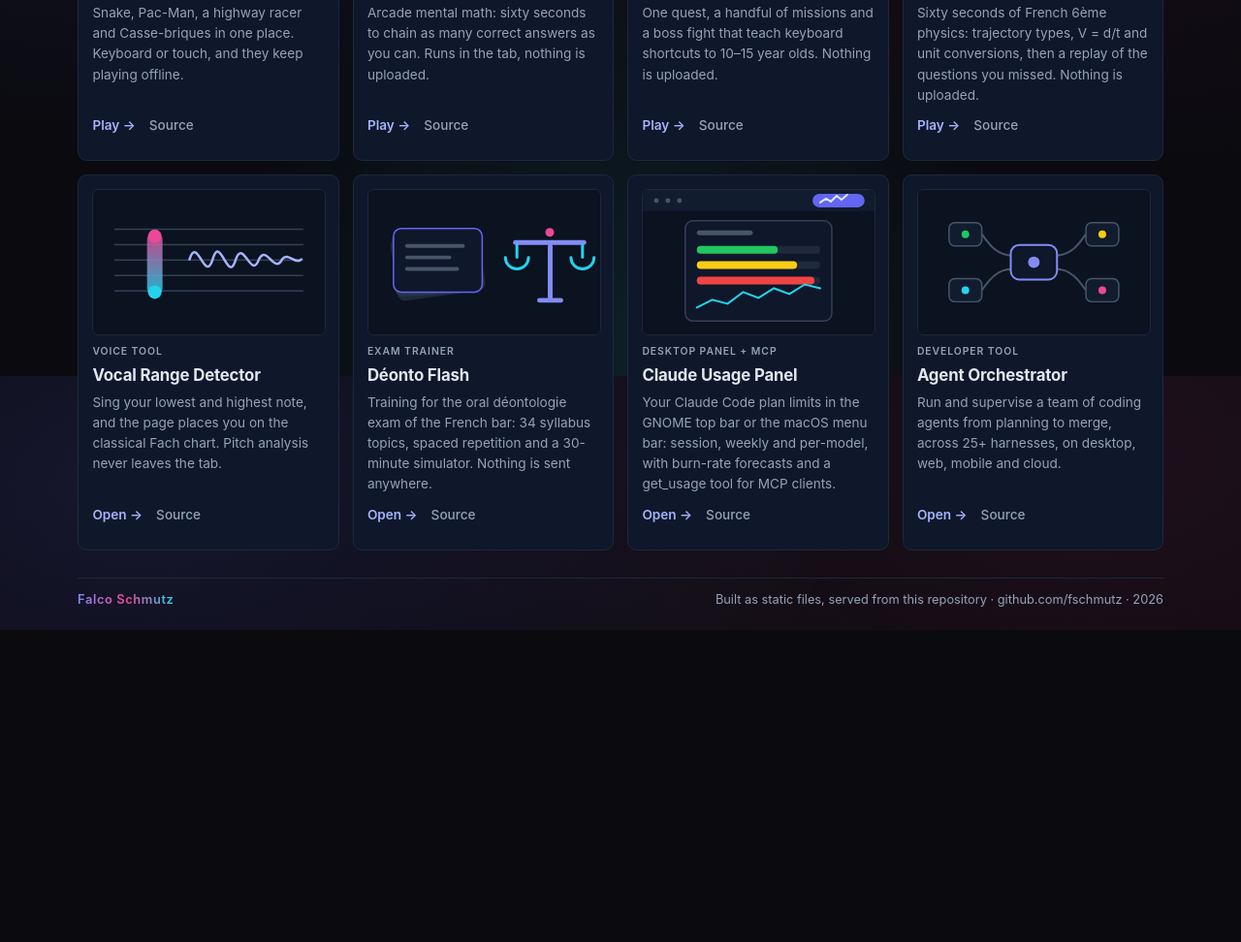
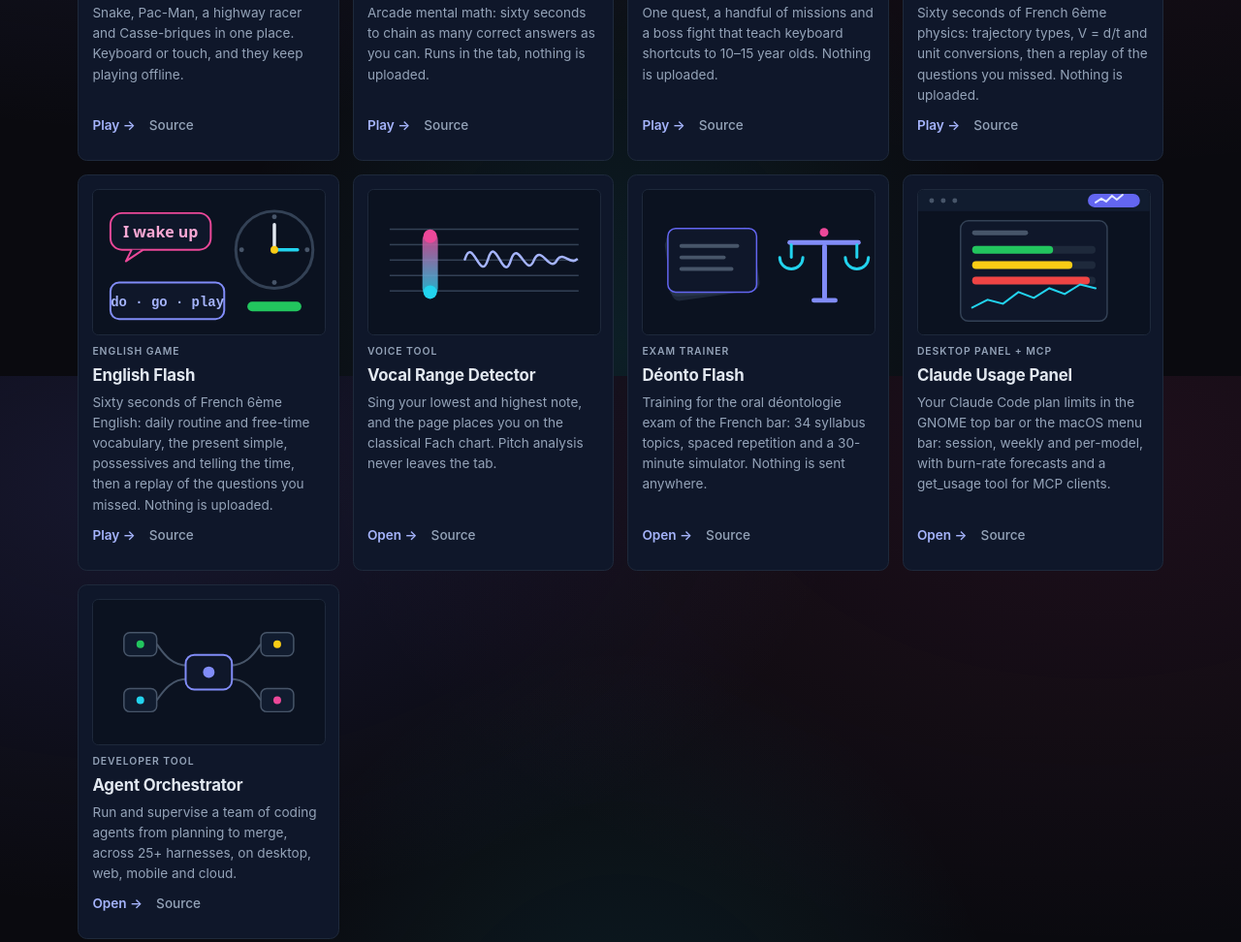
Before and after one commit to fschmutz/fschmutz.github.io, a plain HTML site: page index.html in a window 1280 px wide. Shown: the part 412-1384 px from the top of the page at 97% size. Before the commit the page ends 1062 px from the top, so only its background shows below. Drawn offline with Linux system fonts and the light colour scheme.

Commit message:
Add English Flash to the project grid
New card right after Physique Flash: daily routine and free-time
vocabulary, the present simple, possessives and telling the time for
French 6eme English. JSON-LD ItemList renumbered to nine entries and the
sitemap lastmod moved to today.

```diff
--- a/assets/home.css
+++ b/assets/home.css
@@ -205,7 +205,7 @@ html:not(.dark) .lost p { color: #475569; }
 .lost .back { font-weight: 600; color: #a5b4fc; text-decoration: none; }
 html:not(.dark) .lost .back { color: #4f46e5; }
 
-/* One column left: lay the card out as a row so eight of them stay scrollable. */
+/* One column left: lay the card out as a row so nine of them stay scrollable. */
 @media (max-width: 530px) {
   .project {
     display: grid;
--- a/index.html
+++ b/index.html
@@ -47,10 +47,11 @@
         { "@type": "ListItem", "position": 2, "name": "Calcul Flash", "url": "https://fschmutz.github.io/calcul-flash/" },
         { "@type": "ListItem", "position": 3, "name": "Shortcut Flash", "url": "https://fschmutz.github.io/shortcut-flash/" },
         { "@type": "ListItem", "position": 4, "name": "Physique Flash", "url": "https://fschmutz.github.io/physique-flash/" },
-        { "@type": "ListItem", "position": 5, "name": "Vocal Range Detector", "url": "https://fschmutz.github.io/vocal-range-detector/" },
-        { "@type": "ListItem", "position": 6, "name": "D\u00e9onto Flash", "url": "https://fschmutz.github.io/deonto-flash/" },
-        { "@type": "ListItem", "position": 7, "name": "Claude Usage Panel", "url": "https://fschmutz.github.io/claude-usage-panel/" },
-        { "@type": "ListItem", "position": 8, "name": "Agent Orchestrator", "url": "https://useao.dev" }
+        { "@type": "ListItem", "position": 5, "name": "English Flash", "url": "https://fschmutz.github.io/english-flash/" },
+        { "@type": "ListItem", "position": 6, "name": "Vocal Range Detector", "url": "https://fschmutz.github.io/vocal-range-detector/" },
+        { "@type": "ListItem", "position": 7, "name": "D\u00e9onto Flash", "url": "https://fschmutz.github.io/deonto-flash/" },
+        { "@type": "ListItem", "position": 8, "name": "Claude Usage Panel", "url": "https://fschmutz.github.io/claude-usage-panel/" },
+        { "@type": "ListItem", "position": 9, "name": "Agent Orchestrator", "url": "https://useao.dev" }
       ]
     }
   }
@@ -226,6 +227,35 @@
 
         <li class="card project">
           <svg class="thumb" viewBox="0 0 240 150" aria-hidden="true">
+            <rect width="240" height="150" fill="#0b1220"/>
+            <circle cx="188" cy="62" r="40" fill="none" stroke="#334155" stroke-width="3"/>
+            <g fill="#475569">
+              <circle cx="188" cy="28" r="2.5"/>
+              <circle cx="222" cy="62" r="2.5"/>
+              <circle cx="188" cy="96" r="2.5"/>
+              <circle cx="154" cy="62" r="2.5"/>
+            </g>
+            <path d="M188 62 V36" stroke="#e2e8f0" stroke-width="3.5" stroke-linecap="round"/>
+            <path d="M188 62 H212" stroke="#22d3ee" stroke-width="3.5" stroke-linecap="round"/>
+            <circle cx="188" cy="62" r="4" fill="#facc15"/>
+            <rect x="18" y="24" width="104" height="38" rx="12" fill="#0f172a" stroke="#ec4899" stroke-width="2"/>
+            <path d="M40 62 L34 74 L52 62" fill="#0f172a" stroke="#ec4899" stroke-width="2" stroke-linejoin="round"/>
+            <text x="70" y="49" text-anchor="middle" font-family="ui-sans-serif, system-ui, sans-serif" font-size="16" font-weight="700" fill="#f9a8d4">I wake up</text>
+            <rect x="18" y="96" width="118" height="38" rx="9" fill="#0f172a" stroke="#818cf8" stroke-width="2"/>
+            <text x="77" y="121" text-anchor="middle" font-family="ui-monospace, monospace" font-size="14" font-weight="700" fill="#a5b4fc">do · go · play</text>
+            <rect x="160" y="116" width="56" height="10" rx="5" fill="#22c55e"/>
+          </svg>
+          <p class="kind">English game</p>
+          <h2>English Flash</h2>
+          <p class="blurb">Sixty seconds of French 6ème English: daily routine and free-time vocabulary, the present simple, possessives and telling the time, then a replay of the questions you missed. Nothing is uploaded.</p>
+          <p class="links">
+            <a class="open" href="https://fschmutz.github.io/english-flash/" aria-label="Play English Flash">Play <span aria-hidden="true">→</span></a>
+            <a class="source" href="https://github.com/fschmutz/english-flash" aria-label="English Flash source code on GitHub">Source</a>
+          </p>
+        </li>
+
+        <li class="card project">
+          <svg class="thumb" viewBox="0 0 240 150" aria-hidden="true">
             <defs>
               <linearGradient id="range-grad" x1="0" y1="1" x2="0" y2="0">
                 <stop offset="0" stop-color="#22d3ee"/>
--- a/sitemap.xml
+++ b/sitemap.xml
@@ -2,7 +2,7 @@
 <urlset xmlns="http://www.sitemaps.org/schemas/sitemap/0.9">
   <url>
     <loc>https://fschmutz.github.io/</loc>
-    <lastmod>2026-10-04</lastmod>
+    <lastmod>2026-11-14</lastmod>
     <changefreq>monthly</changefreq>
     <priority>1.0</priority>
   </url>
```
